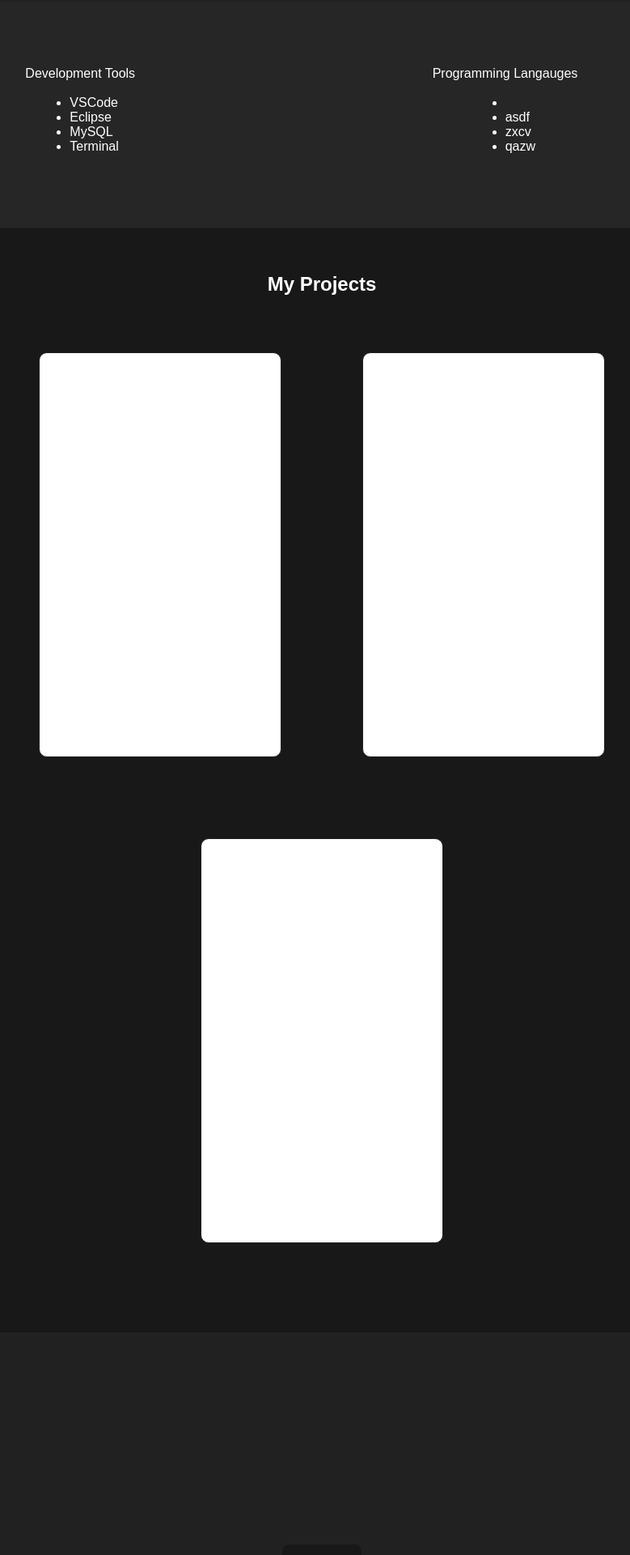
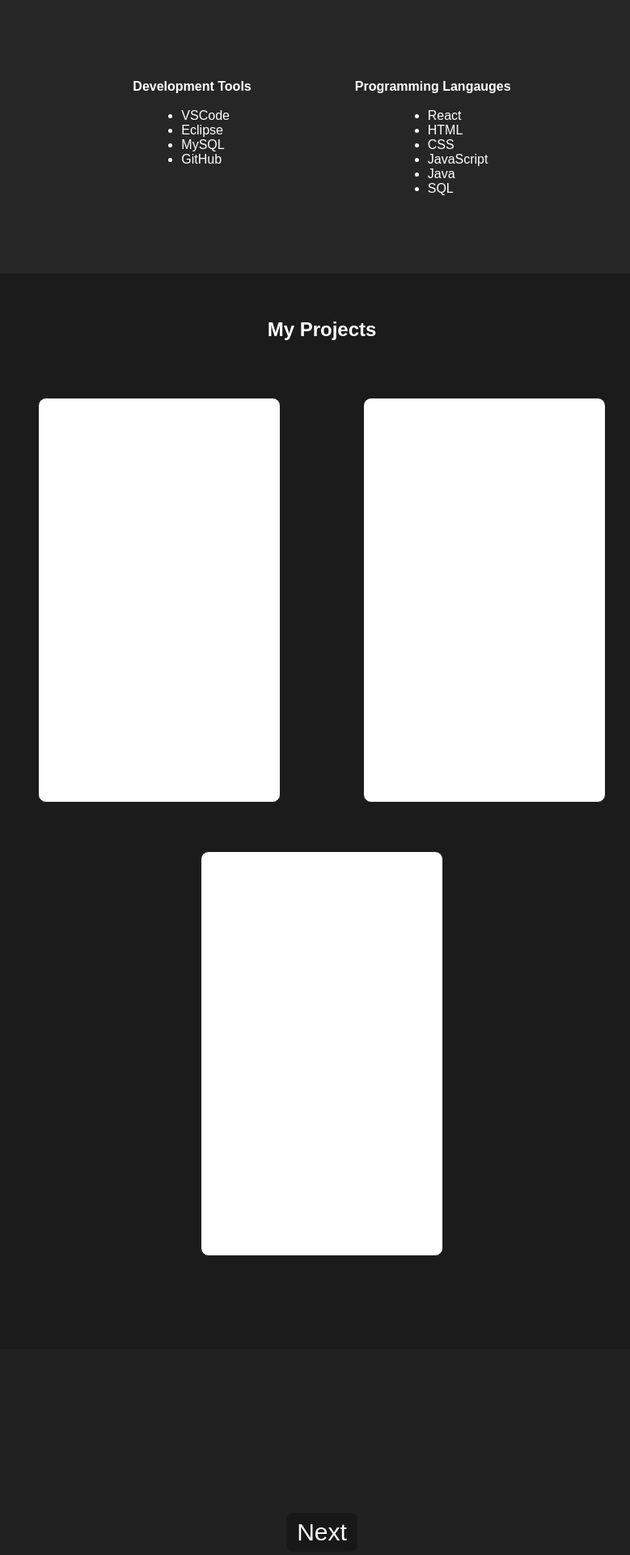
Before and after one commit to grandorca/my-portfolio, a React (Create React App) app: page / in a window 1280 px wide. Shown: the part 580-2500 px from the top of the page at 81% size, without its empty margins (242-1021 px from the left). Built offline with nearby package versions, Linux system fonts and the light colour scheme.

Commit message:
netlify-test1

```diff
--- a/package.json
+++ b/package.json
@@ -6,6 +6,7 @@
     "@testing-library/jest-dom": "^5.16.4",
     "@testing-library/react": "^13.2.0",
     "@testing-library/user-event": "^13.5.0",
+    "aos": "^2.3.4",
     "bootstrap": "^4.1.1",
     "react": "^18.1.0",
     "react-dom": "^18.1.0",
--- a/src/components/About.jsx
+++ b/src/components/About.jsx
@@ -1,8 +1,30 @@
+import { Link } from "react-router-dom";
+import AOS from "aos";
+import "aos/dist/aos.css";
+
 const About = () => {
+  AOS.init();
+
   return (
     <div className="main" id="about">
-      <p>My name is Moohyun Kang, a male in 20s.</p>
-      <button className="next-button">Next</button>
+      <h2>About Me</h2>
+      <div className="back-div">
+        <p>
+          I started doing software development.
+          <br></br>I change my path to software engineering
+          <br></br>
+          front-end development
+          <br></br>
+          from where
+          <br></br>
+          to the top
+        </p>
+      </div>
+      <div className="center-next-button">
+        <Link className="next-anchor" to="/contact">
+          <button className="next-button">Next</button>
+        </Link>
+      </div>
     </div>
   );
 };
--- /dev/null
+++ b/src/components/App.jsx
@@ -0,0 +1,36 @@
+import { useEffect } from "react";
+import { Routes, Route, useLocation } from "react-router-dom";
+import Header from "./Header";
+import Home from "./Home";
+import About from "./About";
+import Contact from "./Contact";
+import Footer from "./Footer";
+import NotFound from "./NotFound";
+
+const App = () => {
+  const { pathname } = useLocation();
+  useEffect(() => {
+    window.scrollTo(0, 0);
+  }, [pathname]);
+  useEffect(() => {
+    let location =
+      pathname === "/" ? "Home" : pathname === "/about" ? "About" : "Contact";
+    document.title = "My Portfolio | " + location;
+  }, [pathname]);
+
+  return (
+    <>
+      <div className="not-footer">
+        <Header></Header>
+        <Routes>
+          <Route path="/" element={<Home />} />
+          <Route path="/about" element={<About />} />
+          <Route path="/contact" element={<Contact />} />
+          <Route path="*" element={<NotFound />} />
+        </Routes>
+      </div>
+      <Footer></Footer>
+    </>
+  );
+};
+export default App;
--- a/src/components/Contact.jsx
+++ b/src/components/Contact.jsx
@@ -2,12 +2,22 @@ const Contact = () => {
   return (
     <div className="main" id="contact">
       <h2>Contact</h2>
-      <p>
-        Phone Number: 204-123-1234
-        <br />
-        Location: Winnipeg, Canada
-        <br />
-      </p>
+      <div className="back-div" id="first-back-div">
+        <p>Location: Winnipeg, MB Canada</p>
+      </div>
+      <p> Email: moohka@hotmail.com</p>
+      <div className="back-div">
+        <p>Phone: 204-396-6564</p>
+      </div>
+      <div className="back-div" id="last-back-div">
+        <p>
+          GitHub:{" "}
+          <a href="http://github.com/moohka" target="_blank">
+            moohka
+          </a>
+        </p>
+      </div>
+      <div id="thanks">Thank You</div>
     </div>
   );
 };
--- a/src/components/Home.jsx
+++ b/src/components/Home.jsx
@@ -1,45 +1,56 @@
+import { useState, useEffect, useRef } from "react";
+import { Link } from "react-router-dom";
+import AOS from "aos";
+import "aos/dist/aos.css";
+
 const Home = () => {
+  AOS.init();
+
   return (
     <div className="main" id="home">
       <h2 className="heading">Front-end Developer, Software Developer</h2>
-
-      <p>
+      <p id="greeting">
         Hello, my name is <span id="my-name">Moohyun Kang</span>. Nice to meet
         you
       </p>
       <br></br>
-      <div className="top-div">
+      <div className="back-div">
         <div className="small-box">
-          <p>Development Tools</p>
+          <h4>Development Tools</h4>
           <br></br>
           <ul id="dev-tool">
             <li>VSCode</li>
             <li>Eclipse</li>
             <li>MySQL</li>
-            <li>Terminal</li>
+            <li>GitHub</li>
           </ul>
         </div>
         <div className="small-box">
-          <p>Programming Langauges</p>
+          <h4>Programming Langauges</h4>
           <br></br>
           <ul id="program-lang">
-            <li></li>
-            <li>asdf</li>
-            <li>zxcv</li>
-            <li>qazw</li>
+            <li>React</li>
+            <li>HTML</li>
+            <li>CSS</li>
+            <li>JavaScript</li>
+            <li>Java</li>
+            <li>SQL</li>
           </ul>
         </div>
       </div>
-
-      <div className="mid-div">
-        <h2>My Projects</h2>
-        <div className="project-container">
-          <div className="project-element"></div>
-          <div className="project-element"></div>
-          <div className="project-element"></div>
+      <div style={{ display: "block" }} data-aos="fade-up">
+        <div className="front-div">
+          <h2>My Projects</h2>
+          <div className="project-container">
+            <div className="project-element" data-aos="fade-up"></div>
+            <div className="project-element" data-aos="fade-up"></div>
+            <div className="project-element" data-aos="fade-up"></div>
+          </div>
         </div>
       </div>
-      <button className="next-button">Next</button>
+      <Link className="next-anchor" to="./about">
+        <button className="next-button">Next</button>
+      </Link>
     </div>
   );
 };
--- a/src/index.css
+++ b/src/index.css
@@ -7,7 +7,8 @@
 }
 :root {
   --theme-background: #212121;
-  --theme-background-div: #262626;
+  --theme-back-div: #262626;
+  --theme-front-div: #1b1b1b;
   --theme-color: #181818;
   --theme-less-color: #c8c8c8;
   --theme-font: #ffffff;
@@ -16,6 +17,7 @@
   --theme-border-color: #212121;
   --theme-border-radius: 10px;
   --theme-switch: right;
+  --theme-back-div-width: auto;
 
   --display-dropdown: none;
 }
@@ -153,42 +155,71 @@ header {
   font-size: 65px;
   margin: 25vh 0;
 }
-.mid-div {
-  display: block;
-  padding: 55px;
-  padding-bottom: 110px;
-  margin: 0 6%;
-  min-width: 600px;
-  transform: translateY(-60px);
-  background-color: var(--theme-color);
-  border: 1px solid var(--theme-border-color);
-  border-radius: var(--theme-border-radius);
+.front-div h2 {
+  margin-bottom: 70px;
 }
 /*Home*/
 #home {
   text-align: center;
 }
-.mid-div h2 {
-  margin-bottom: 70px;
+#home .back-div {
+  display: flex;
+  justify-content: center;
+  margin-top: 10px;
+  gap: 10%;
+  min-height: 50vh;
+  background-color: var(--theme-back-div);
+  border-top: 1px solid var(--theme-border-color);
+  border-bottom: 1px solid var(--theme-border-color);
+  padding-top: 100px;
+}
+#home .front-div {
+  display: block;
+  padding: 55px;
+  margin: 0 6%;
+  min-width: 600px;
+  top: 50px;
+  transform: translateY(-60px);
+  background-color: var(--theme-front-div);
+  border: 1px solid var(--theme-border-color);
+  border-radius: var(--theme-border-radius);
+}
+#greeting {
+  display: inline-block;
+  overflow: hidden;
+  position: relative;
+}
+#greeting:before {
+  content: "";
+  position: absolute;
+  left: -20%;
+  width: 120%;
+  height: 100%;
+  background: linear-gradient(
+    to right,
+    transparent 0%,
+    var(--theme-background) 5%,
+    var(--theme-background) 100%
+  );
+  animation: text-reveal 3s linear forwards 0.1s;
+}
+@keyframes text-reveal {
+  0% {
+    left: -20%;
+  }
+  100% {
+    left: 100%;
+  }
 }
 #my-name {
   font-size: large;
 }
-.top-div {
-  display: flex;
-  justify-content: space-evenly;
-  background-color: var(--theme-background-div);
-  border-top: 1px solid var(--theme-border-color);
-  border-bottom: 1px solid var(--theme-border-color);
-  padding-top: 80px;
-  padding-bottom: 150px;
-}
 .small-box {
-  min-width: 230px;
   text-align: left;
+  border-radius: var(--theme-border-radius);
 }
 #dev-tool {
-  padding-left: 55px;
+  padding-left: 60px;
 }
 #program-lang {
   padding-left: 90px;
@@ -196,36 +227,91 @@ header {
 .project-container {
   display: flex;
   flex-wrap: wrap;
-  gap: 100px;
+  gap: 10%;
   justify-content: center;
 }
 .project-element {
   display: inline-block;
   width: 300px;
   height: 500px;
+  margin-bottom: 60px;
   background-color: white;
   border: 1px solid var(--theme-border-color);
   border-radius: var(--theme-border-radius);
 }
 /*About*/
-.about {
+#about h2 {
+  margin-bottom: 10px;
+  text-align: left;
+  margin: 0 20px;
+}
+#about .back-div {
+  text-align: left;
+  padding: 5vh;
+  margin-top: 10px;
+  background-color: var(--theme-back-div);
+  border-top: 1px solid var(--theme-border-color);
+  border-bottom: 1px solid var(--theme-border-color);
+}
+#about p {
+  line-height: 60px;
+}
+.center-next-button {
   text-align: center;
 }
+
 /*Contact*/
-
+#contact {
+  text-align: center;
+}
+#contact h2 {
+  margin-bottom: 5vh;
+}
+#contact p {
+  line-height: 60px;
+}
+#contact .back-div {
+  width: var(--theme-back-div-width);
+  margin: auto;
+  text-align: center;
+  background-color: var(--theme-back-div);
+}
+#contact #first-back-div {
+  border-top: 1px solid var(--theme-border-color);
+}
+#contact #last-back-div {
+  background-color: var(--theme-background);
+}
+#thanks {
+  margin-top: 30vh;
+  font-size: larger;
+  position: relative;
+  bottom: 0;
+  animation: blink 2s linear infinite;
+}
+@keyframes blink {
+  0% {
+    opacity: 0.3;
+  }
+  50% {
+    opacity: 1;
+  }
+  100% {
+    opacity: 0.3;
+  }
+}
 /**/
 
 /*NotFound*/
 #not-found {
   margin-top: 20vh;
 }
-
 /*Footer*/
 .next-button {
-  margin-top: 200px;
-  width: 100px;
-  height: 60px;
-  font-size: 40px;
+  margin-top: 140px;
+  width: 90px;
+  height: 50px;
+  font-size: 30px;
   color: var(--theme-font);
   border: 1px solid var(--theme-border-color);
   border-radius: var(--theme-border-radius);
@@ -239,7 +325,7 @@ header {
   );
   background-size: 250% 250%;
   background-position: bottom;
-  transition: color 0.4s ease-out, background-position 0.4s ease-out;
+  transition: color,background-position 0.4s ease;
   cursor: pointer;
 }
 .next-button:hover {
@@ -247,14 +333,14 @@ header {
   background-position: top;
 }
 .next-button:active {
-  transform: translate(1px, 1px);
+  transform: translate(2px, 2px);
 }
 .not-footer {
-  min-height: 87vh;
+  min-height: 80vh;
 }
 footer {
-  margin-top: 5vh;
-  height: 8vh;
+  margin-top: 10vh;
+  height: 10vh;
   position: relative;
   bottom: 0;
   background: var(--theme-color);
--- a/src/index.js
+++ b/src/index.js
@@ -1,28 +1,14 @@
 import { StrictMode } from "react";
 import { createRoot } from "react-dom/client";
-import { BrowserRouter as Router, Routes, Route } from "react-router-dom";
-import Header from "./components/Header";
-import Home from "./components/Home";
-import About from "./components/About";
-import Contact from "./components/Contact";
-import Footer from "./components/Footer";
-import NotFound from "./components/NotFound";
+import {BrowserRouter as Router} from "react-router-dom";
+import App from "./components/App";
 import "./index.css";
 
 const root = createRoot(document.querySelector("#root"));
 root.render(
   <StrictMode>
-    <div className="not-footer">
       <Router>
-        <Header></Header>
-        <Routes>
-          <Route path="/" element={<Home />} />
-          <Route path="/about" element={<About />} />
-          <Route path="/contact" element={<Contact />} />
-          <Route path="*" element={<NotFound />} />
-        </Routes>
+        <App></App>
       </Router>
-    </div>
-    <Footer></Footer>
   </StrictMode>
 );
```
Also changed, not shown: src/components/Header.jsx (+12 -27 lines), 1 other file (tests, documents, lock files or other folders).
